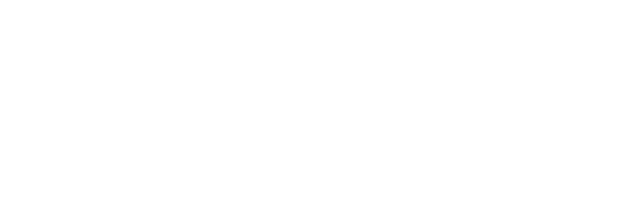
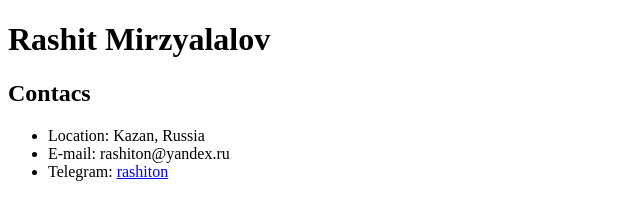
Before and after one commit to rashiton/rsschool-cv, a plain HTML site: page index.html in a window 1280 px wide. Shown: the whole page, without its empty margins (0-640 px from the left). Drawn offline with Linux system fonts and the light colour scheme.

Commit message:
docs: add contacts

```diff
--- a/index.html
+++ b/index.html
@@ -3,4 +3,13 @@
     <head>
         <title>CV</title>
     </head>
+    <body>
+        <h1>Rashit Mirzyalalov</h1>
+        <h2>Contacs</h2>
+        <ul>
+            <li>Location: Kazan, Russia</li>
+            <li>E-mail: rashiton@yandex.ru</li>
+            <li>Telegram: <a href="https://t.me/rashiton">rashiton</a></li>
+        </ul>
+    </body>
 </html>
```
